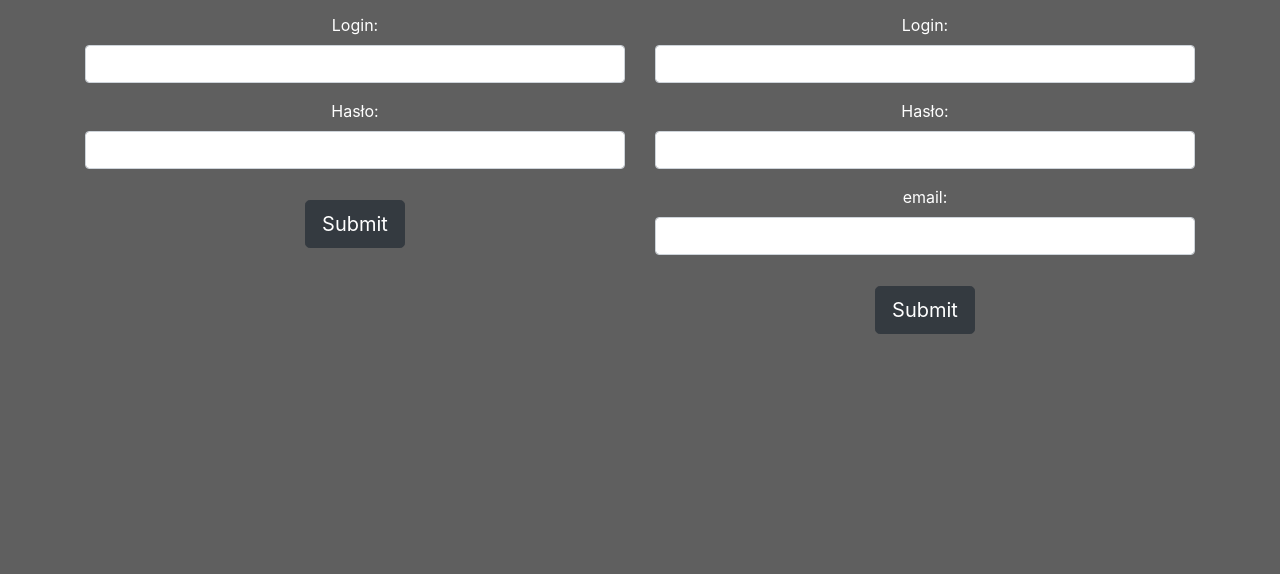
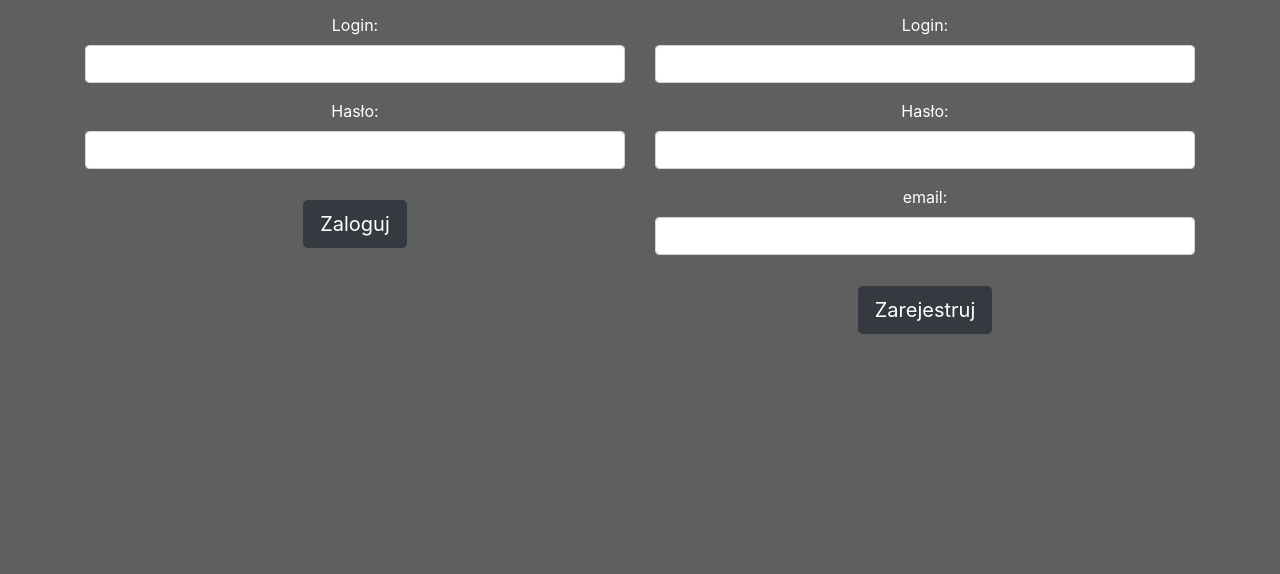
Before and after one commit to ZwolinKox/STGO, a PHP site: page / in a window 1280 px wide. Shown: the part 181-755 px from the top of the page. Run offline with PHP 8.4, Linux system fonts and the light colour scheme.

Commit message:
Zamiana tresci buttonow w logowaniu i rejestracji

```diff
--- a/index.php
+++ b/index.php
@@ -65,7 +65,7 @@
 					  <label for="pwd">Hasło:</label>
 					  <input type="password" class="form-control" id="pwd" name="pass">
 					</div>
-						<input class="btn btn-dark btn-lg" type="submit" style="margin-bottom: 15px;">
+						<input class="btn btn-dark btn-lg" type="submit" value="Zaloguj" style="margin-bottom: 15px;">
 					</form>
 
 				</div>
@@ -88,7 +88,7 @@
 					  <label for="pwd">email:</label>
 					  <input type="email" class="form-control" name="email">
 					</div>
-						<input class="btn btn-dark btn-lg" type="submit" style="margin-bottom: 15px;">
+						<input class="btn btn-dark btn-lg" type="submit" value="Zarejestruj" style="margin-bottom: 15px;">
 					</form>
 
 			</div>
```
